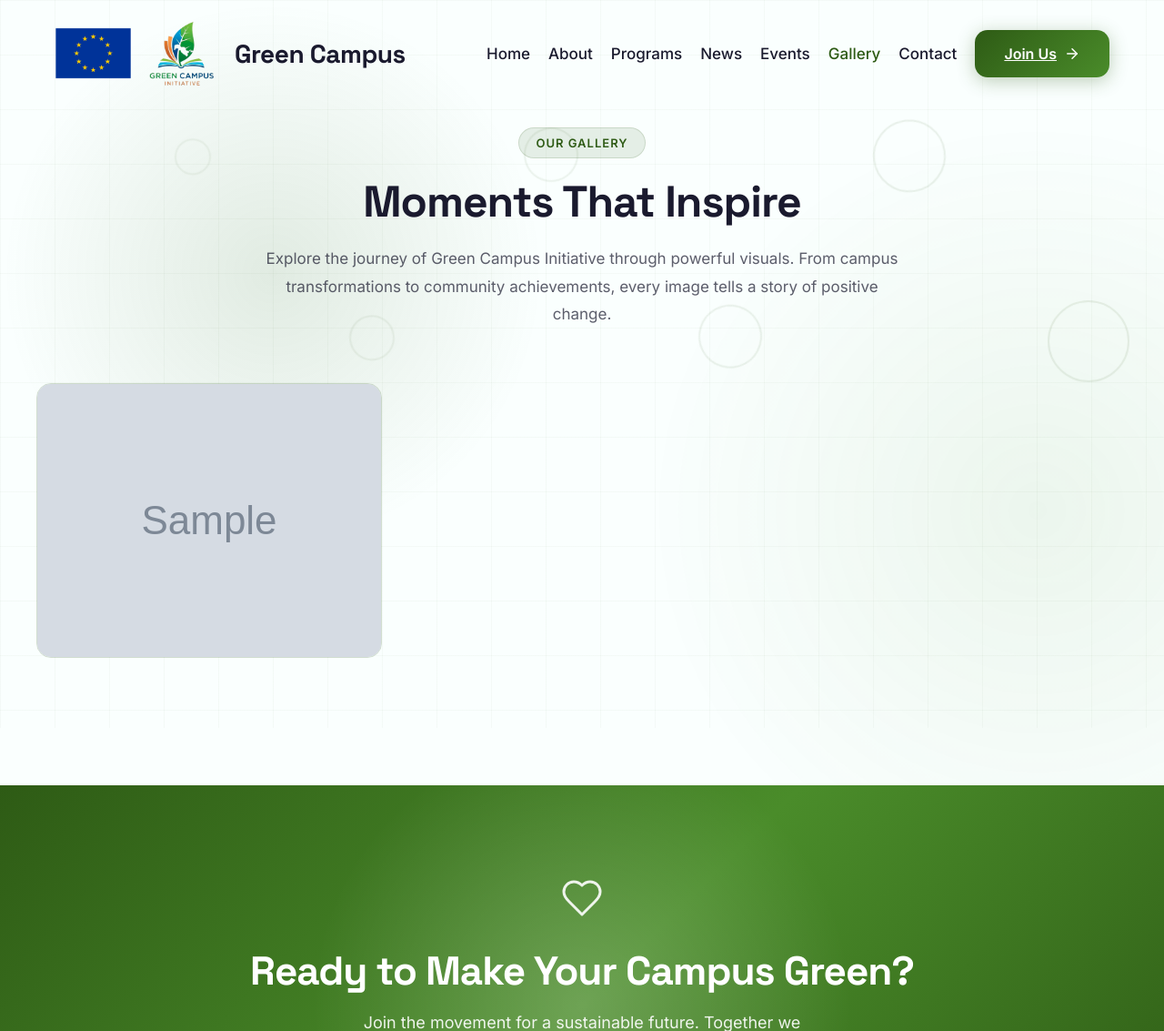
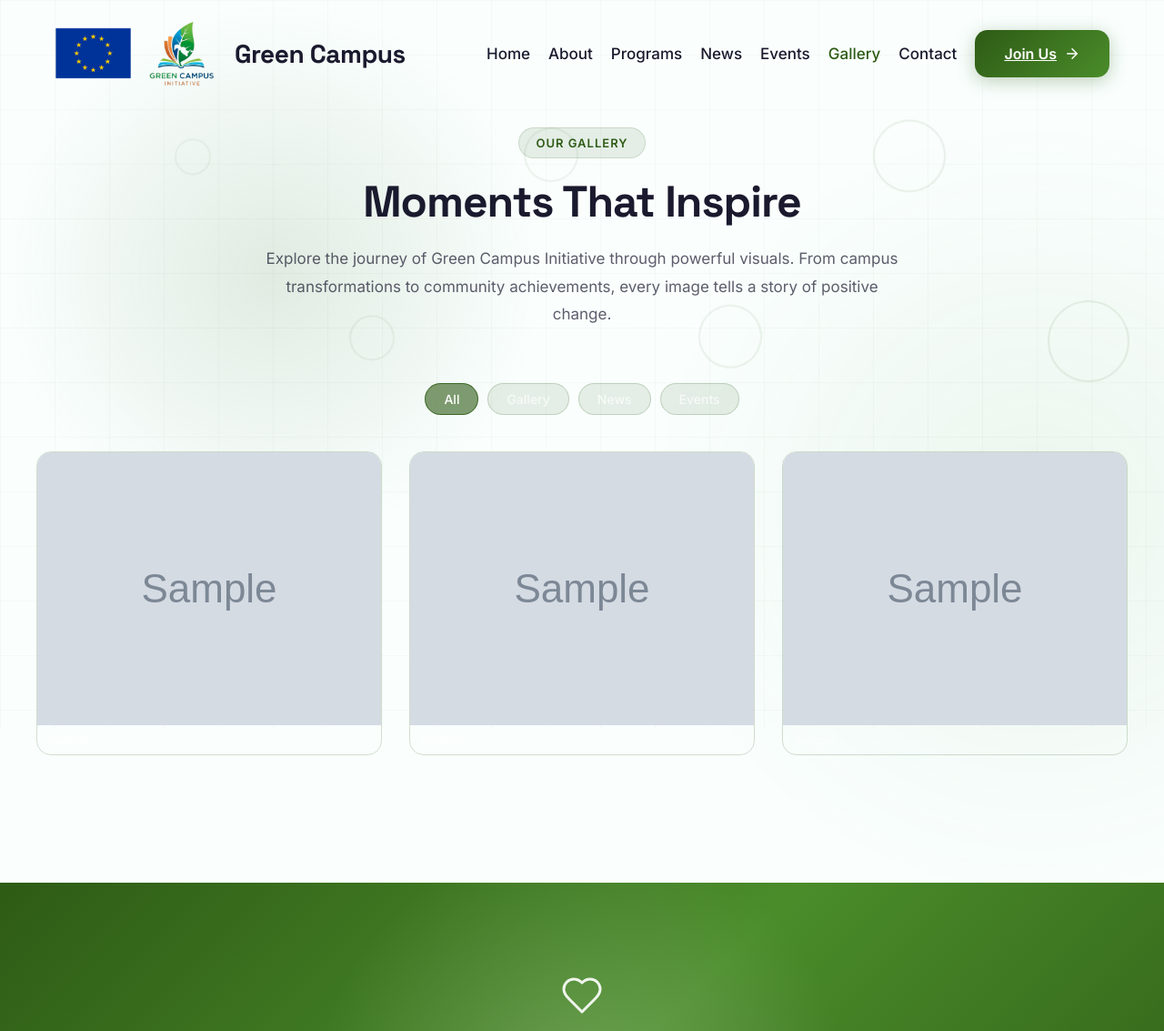
Before and after one commit to urolovforever/greencam-digital-ocean, a Django app: page /gallery/ in a window 1280 px wide. Shown: the top 1133 px of the page at 91% size. Run offline with Django 4.2, Linux system fonts and the light colour scheme; tables that the repository leaves empty hold one stand-in row (values such as "Sample post"); grey boxes marked "Sample" are stand-in pictures.

Commit message:
Add video support to gallery, pull media from news/events, add lightbox
- Gallery model: added video support, caption, source fields
- Gallery view: combines media from gallery, news, and events
- Filter buttons: All, Gallery, News, Events
- Lightbox modal: click to enlarge with keyboard navigation

Co-Authored-By: Claude Opus 4.6 (1M context) <noreply@anthropic.com>

```diff
--- a/gallery/models.py
+++ b/gallery/models.py
@@ -2,15 +2,27 @@ from django.db import models
 
 
 class Gallery(models.Model):
-    """Gallery model for storing images"""
+    """Gallery model for storing images and videos"""
+    MEDIA_TYPE_CHOICES = [
+        ('image', 'Image'),
+        ('video', 'Video'),
+    ]
+    SOURCE_CHOICES = [
+        ('gallery', 'Gallery'),
+        ('news', 'News'),
+        ('event', 'Event'),
+    ]
 
-    image = models.ImageField(upload_to='gallery/', verbose_name="Image")
+    media_type = models.CharField(max_length=5, choices=MEDIA_TYPE_CHOICES, default='image', verbose_name="Type")
+    file = models.FileField(upload_to='gallery/', verbose_name="File")
+    caption = models.CharField(max_length=255, blank=True, verbose_name="Caption")
+    source = models.CharField(max_length=10, choices=SOURCE_CHOICES, default='gallery', verbose_name="Source")
     created_at = models.DateTimeField(auto_now_add=True, verbose_name="Created At")
 
     class Meta:
-        verbose_name = "Gallery Image"
-        verbose_name_plural = "Gallery Images"
+        verbose_name = "Gallery Item"
+        verbose_name_plural = "Gallery Items"
         ordering = ['-created_at']
 
     def __str__(self):
-        return f"Image {self.id}"
+        return f"{self.get_media_type_display()} {self.id}"
--- a/gallery/views.py
+++ b/gallery/views.py
@@ -1,17 +1,61 @@
 from django.shortcuts import render
 from django.core.paginator import Paginator
+from itertools import chain
 from .models import Gallery
+from news.models import NewsMedia
+from events.models import EventMedia
 
 
 def gallery_list(request):
-    """Gallery page view displaying all gallery images with pagination"""
-    gallery_queryset = Gallery.objects.all()
-    paginator = Paginator(gallery_queryset, 12)  # 12 items per page
+    """Gallery page view displaying all media from gallery, news, and events"""
+    source_filter = request.GET.get('source', 'all')
 
+    # Gallery items
+    gallery_items = Gallery.objects.all().values_list(
+        'id', 'media_type', 'file', 'caption', 'created_at'
+    )
+    gallery_list = [
+        {'media_type': g[1], 'file_url': g[2], 'caption': g[3], 'created_at': g[4], 'source': 'gallery'}
+        for g in gallery_items
+    ]
+
+    # News media
+    news_items = NewsMedia.objects.select_related('news').filter(news__is_published=True).values_list(
+        'id', 'media_type', 'file', 'caption', 'news__created_at'
+    )
+    news_list = [
+        {'media_type': n[1], 'file_url': n[2], 'caption': n[3], 'created_at': n[4], 'source': 'news'}
+        for n in news_items
+    ]
+
+    # Events media
+    event_items = EventMedia.objects.select_related('event').filter(event__is_active=True).values_list(
+        'id', 'media_type', 'file', 'caption', 'event__created_at'
+    )
+    event_list = [
+        {'media_type': e[1], 'file_url': e[2], 'caption': e[3], 'created_at': e[4], 'source': 'event'}
+        for e in event_items
+    ]
+
+    # Filter by source
+    if source_filter == 'gallery':
+        all_media = gallery_list
+    elif source_filter == 'news':
+        all_media = news_list
+    elif source_filter == 'events':
+        all_media = event_list
+    else:
+        all_media = list(chain(gallery_list, news_list, event_list))
+
+    # Sort by date (newest first)
+    all_media.sort(key=lambda x: x['created_at'], reverse=True)
+
+    paginator = Paginator(all_media, 12)
     page_number = request.GET.get('page')
-    gallery_images = paginator.get_page(page_number)
+    media_page = paginator.get_page(page_number)
 
     context = {
-        'gallery_images': gallery_images,
+        'gallery_items': media_page,
+        'current_source': source_filter,
     }
     return render(request, 'gallery.html', context)
--- a/static/css/style.css
+++ b/static/css/style.css
@@ -2589,6 +2589,27 @@ textarea.contact-input {
     font-size: 16px;
 }
 
+.gallery-filter-btn {
+    padding: 8px 20px;
+    border-radius: 20px;
+    font-size: 14px;
+    font-weight: 500;
+    color: rgba(255,255,255,0.7);
+    background: rgba(46, 91, 21, 0.1);
+    border: 1px solid rgba(46, 91, 21, 0.2);
+    text-decoration: none;
+    transition: all 0.3s ease;
+}
+.gallery-filter-btn:hover {
+    background: rgba(46, 91, 21, 0.2);
+    color: #fff;
+}
+.gallery-filter-btn.active {
+    background: rgba(46, 91, 21, 0.6);
+    color: #fff;
+    border-color: rgba(46, 91, 21, 0.8);
+}
+
 /* Empty State Utilities */
 .empty-state {
     grid-column: 1 / -1;
--- a/templates/gallery.html
+++ b/templates/gallery.html
@@ -16,31 +16,38 @@
             </p>
         </div>
 
+        <!-- Filter Buttons -->
+        <div style="display: flex; gap: 10px; justify-content: center; margin-bottom: 40px; flex-wrap: wrap;">
+            <a href="?source=all" class="gallery-filter-btn {% if current_source == 'all' %}active{% endif %}">All</a>
+            <a href="?source=gallery" class="gallery-filter-btn {% if current_source == 'gallery' %}active{% endif %}">Gallery</a>
+            <a href="?source=news" class="gallery-filter-btn {% if current_source == 'news' %}active{% endif %}">News</a>
+            <a href="?source=events" class="gallery-filter-btn {% if current_source == 'events' %}active{% endif %}">Events</a>
+        </div>
+
         <!-- Gallery Grid -->
-        {% if gallery_images %}
+        {% if gallery_items %}
         <div class="gallery-grid">
-            {% for image in gallery_images %}
-            <div class="gallery-card">
-                <!-- Image -->
+            {% for item in gallery_items %}
+            <div class="gallery-card" onclick="openLightbox({{ forloop.counter0 }})" style="cursor: pointer;">
                 <div class="gallery-image-container">
-                    {% if image.image %}
-                    <img src="{{ image.image.url }}" alt="Gallery image" class="gallery-image">
+                    {% if item.media_type == 'video' %}
+                    <video src="/media/{{ item.file_url }}" class="gallery-image" preload="metadata"></video>
+                    <div style="position:absolute; top:50%; left:50%; transform:translate(-50%,-50%); width:50px; height:50px; background:rgba(0,0,0,0.6); border-radius:50%; display:flex; align-items:center; justify-content:center; pointer-events:none;">
+                        <svg width="20" height="20" viewBox="0 0 24 24" fill="#fff"><polygon points="5 3 19 12 5 21 5 3"/></svg>
+                    </div>
                     {% else %}
-                    <div class="gallery-image-placeholder">
-                        <svg class="icon" width="48" height="48" viewBox="0 0 24 24" fill="none" stroke="#2e5b15" stroke-width="1.5" stroke-linecap="round" stroke-linejoin="round">
-                            <rect width="18" height="18" x="3" y="3" rx="2" ry="2"/>
-                            <circle cx="9" cy="9" r="2"/>
-                            <path d="m21 15-3.086-3.086a2 2 0 0 0-2.828 0L6 21"/>
-                        </svg>
-                    </div>
+                    <img src="/media/{{ item.file_url }}" alt="{{ item.caption|default:'Gallery' }}" class="gallery-image">
                     {% endif %}
                 </div>
+                {% if item.caption %}
+                <div style="padding: 8px 12px; font-size: 13px; color: rgba(255,255,255,0.7);">{{ item.caption }}</div>
+                {% endif %}
             </div>
             {% endfor %}
         </div>
 
         <!-- Pagination -->
-        {% include 'includes/pagination.html' with page_obj=gallery_images %}
+        {% include 'includes/pagination.html' with page_obj=gallery_items %}
         {% else %}
         <!-- Empty State -->
         <div class="gallery-empty">
@@ -49,10 +56,70 @@
                 <circle cx="9" cy="9" r="2"/>
                 <path d="m21 15-3.086-3.086a2 2 0 0 0-2.828 0L6 21"/>
             </svg>
-            <h3 class="gallery-empty-title">No Images Found</h3>
-            <p class="gallery-empty-text">No images have been added to the gallery yet.</p>
+            <h3 class="gallery-empty-title">No Media Found</h3>
+            <p class="gallery-empty-text">No images or videos have been added yet.</p>
         </div>
         {% endif %}
     </div>
 </section>
+
+<!-- Lightbox -->
+<div id="lightbox" class="event-lightbox" onclick="closeLightbox(event)">
+    <button class="lightbox-close" onclick="closeLightbox(event)">&times;</button>
+    <button class="lightbox-prev" onclick="navigateLightbox(-1, event)">&#10094;</button>
+    <button class="lightbox-next" onclick="navigateLightbox(1, event)">&#10095;</button>
+    <div class="lightbox-content" onclick="event.stopPropagation()">
+        <div id="lightboxMedia"></div>
+        <p id="lightboxCaption" class="lightbox-caption"></p>
+    </div>
+</div>
+
+<script>
+var mediaItems = [
+    {% for item in gallery_items %}
+    { type: '{{ item.media_type }}', url: '/media/{{ item.file_url }}', caption: '{{ item.caption|default:""|escapejs }}' }{% if not forloop.last %},{% endif %}
+    {% endfor %}
+];
+var currentIndex = 0;
+
+function openLightbox(index) {
+    currentIndex = index;
+    showMedia(index);
+    document.getElementById('lightbox').classList.add('active');
+    document.body.style.overflow = 'hidden';
+}
+
+function closeLightbox(e) {
+    if (e) e.stopPropagation();
+    document.getElementById('lightbox').classList.remove('active');
+    document.body.style.overflow = '';
+    document.getElementById('lightboxMedia').innerHTML = '';
+}
+
+function navigateLightbox(dir, e) {
+    if (e) e.stopPropagation();
+    currentIndex = (currentIndex + dir + mediaItems.length) % mediaItems.length;
+    showMedia(currentIndex);
+}
+
+function showMedia(index) {
+    var item = mediaItems[index];
+    var container = document.getElementById('lightboxMedia');
+    var caption = document.getElementById('lightboxCaption');
+    if (item.type === 'video') {
+        container.innerHTML = '<video controls autoplay style="max-width:90vw; max-height:80vh; border-radius:8px;"><source src="' + item.url + '" type="video/mp4"></video>';
+    } else {
+        container.innerHTML = '<img src="' + item.url + '" alt="' + item.caption + '" style="max-width:90vw; max-height:80vh; border-radius:8px; object-fit:contain;">';
+    }
+    caption.textContent = item.caption || '';
+}
+
+document.addEventListener('keydown', function(e) {
+    var lb = document.getElementById('lightbox');
+    if (!lb.classList.contains('active')) return;
+    if (e.key === 'Escape') closeLightbox(e);
+    if (e.key === 'ArrowLeft') navigateLightbox(-1, e);
+    if (e.key === 'ArrowRight') navigateLightbox(1, e);
+});
+</script>
 {% endblock %}
```
Also changed, not shown: gallery/admin.py (+24 -13 lines), gallery/migrations/0003_add_video_support.py (added).
